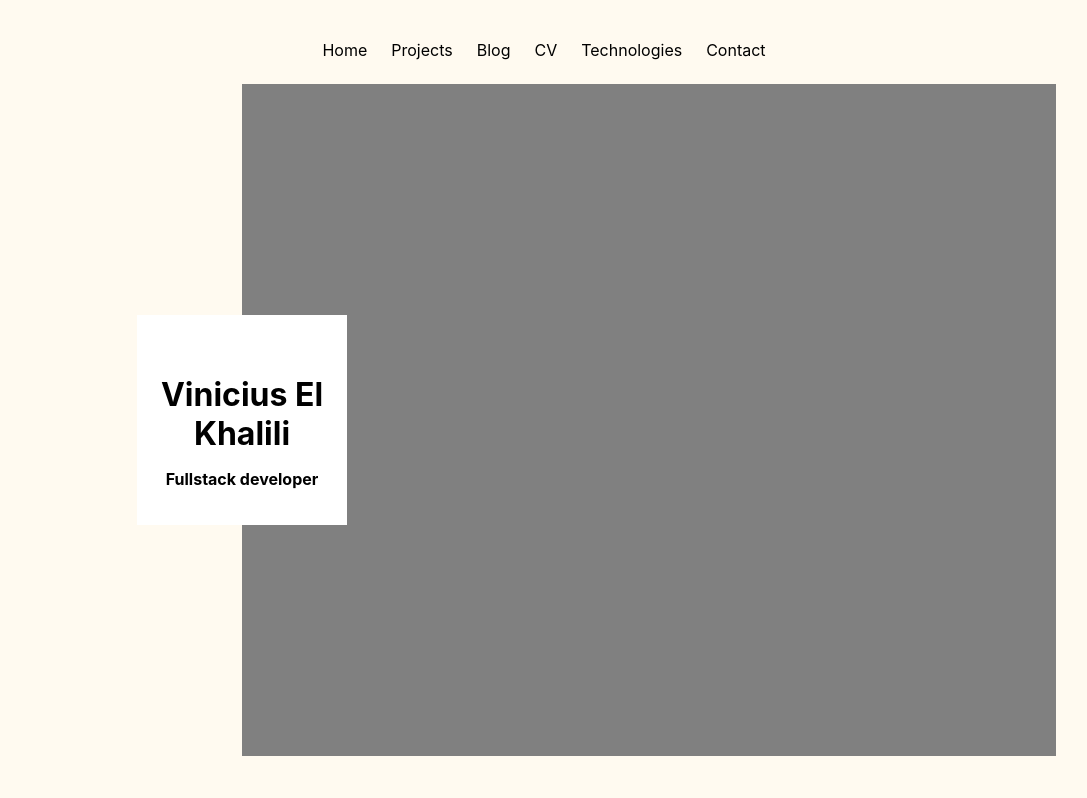
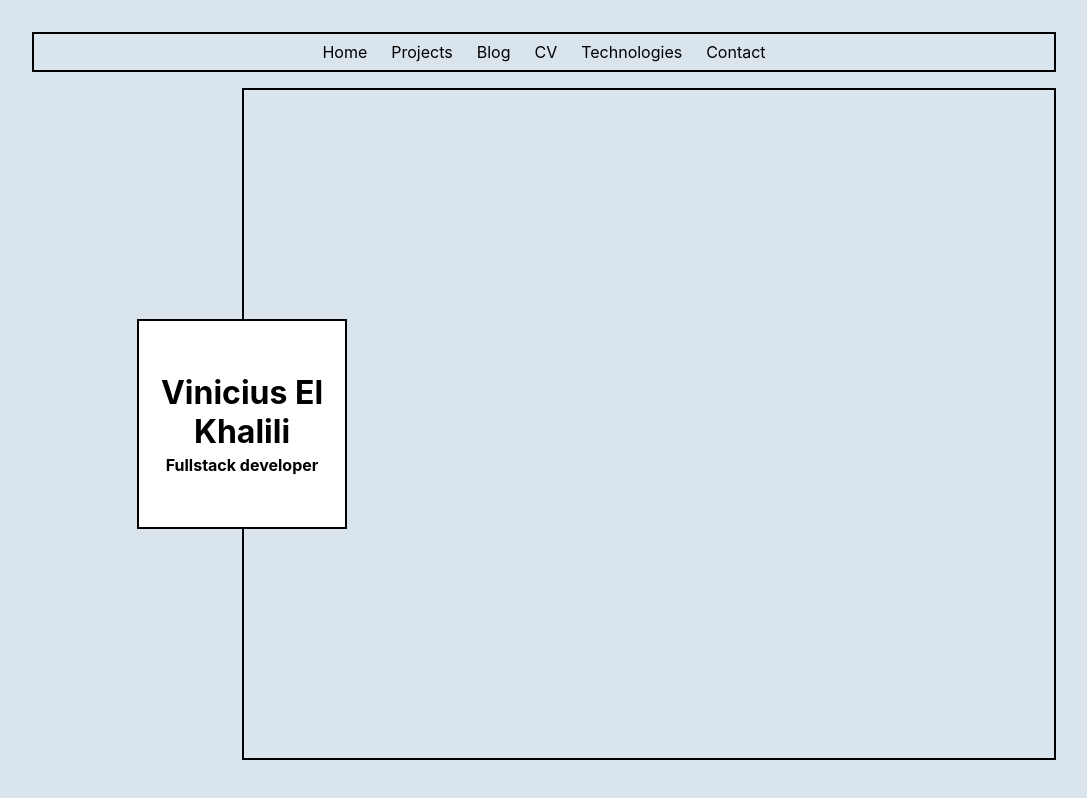
Before and after one commit to vinicius-el-khalili/azalea-two, a Next.js app: page / in a window 1280 px wide. Shown: the whole page, without its empty margins (96-1183 px from the left). Built offline with nearby package versions, Linux system fonts and the light colour scheme.

Commit message:
removed over the top transitions

```diff
--- a/components/cube/cube.module.scss
+++ b/components/cube/cube.module.scss
@@ -30,10 +30,9 @@ $size: 210px;
   display: flex;
   flex-direction: column;
   align-items: center;
-  justify-content: flex-end;
+  justify-content: center;
   text-align: center;
-  gap: 1rem;
-  padding-bottom: 1rem;
+  gap: .3rem;
   background: #ffffffef;
   p{
     &:nth-child(1){
@@ -52,9 +51,9 @@ $size: 210px;
 .cube__face__top    { transform: rotateX( 90deg) translateZ($size/2); }
 .cube__face__bottom { transform: rotateX(-90deg) translateZ($size/2); }
 
-.cube__show__front  { transform: translateZ(-$size/2) rotateY(   0deg); .cube__face{ background-color: white; color:black;opacity: 1; transition: .4s; border-color: transparent;}}
+.cube__show__front  { transform: translateZ(-$size/2) rotateY(   0deg); .cube__face{ background-color: white; color:black;opacity: 1; transition: .4s; border: 2px solid black; justify-content: center; padding-bottom: 0;}}
 .cube__show__right  { transform: translateZ(-$size/2) rotateY( -90deg); .cube__face{ background-color: #F5853F; color:black;opacity: 1; transition: .8s; }}
-.cube__show__back   { transform: translateZ(-$size/2) rotateY(-180deg); .cube__face{ background-color: #17C3B2; color:black;opacity: .8; transition: .8s; border-style: dashed; border-color: white;}}
-.cube__show__left   { transform: translateZ(-$size/2) rotateY(  90deg); .cube__face{ background-color: #5F00BA; color:white;opacity: 1; transition: .8s; box-shadow: 0px 0px 20px #17C3B2;}}
+.cube__show__back   { transform: translateZ(-$size/2) rotateY(-180deg); .cube__face{ background-color: #17C3B2; color:black;opacity: 1; transition: .8s;}}
+.cube__show__left   { transform: translateZ(-$size/2) rotateY(  90deg); .cube__face{ background-color: #5F00BA; color:white;opacity: 1; transition: .8s; }}
 .cube__show__top    { transform: translateZ(-$size/2) rotateX( -90deg); .cube__face{ background-color: #BA274A; color:white;opacity: 1; transition: .8s; }}
 .cube__show__bottom { transform: translateZ(-$size/2) rotateX(  90deg); .cube__face{ background-color: #275DAD; color:white;opacity: 1; transition: .8s; }}
--- a/components/frameLayout/frameLayout.module.scss
+++ b/components/frameLayout/frameLayout.module.scss
@@ -9,6 +9,7 @@
         display: flex;
         justify-content: center;
         gap: .5rem;
+        border: 2px solid black;
     }
 
     .pageContainer{
@@ -29,7 +30,7 @@
             height: 100%;
             width: 100%;
             overflow: scroll;
-            background-color: gray;
+            border: 2px solid black;
         }
     }
 }
--- a/styles/globals.css
+++ b/styles/globals.css
@@ -4,5 +4,5 @@
   padding: 0;
 }
 body{
-  background-color:floralwhite
+  background-color: #D9E4EC;
 }
```
